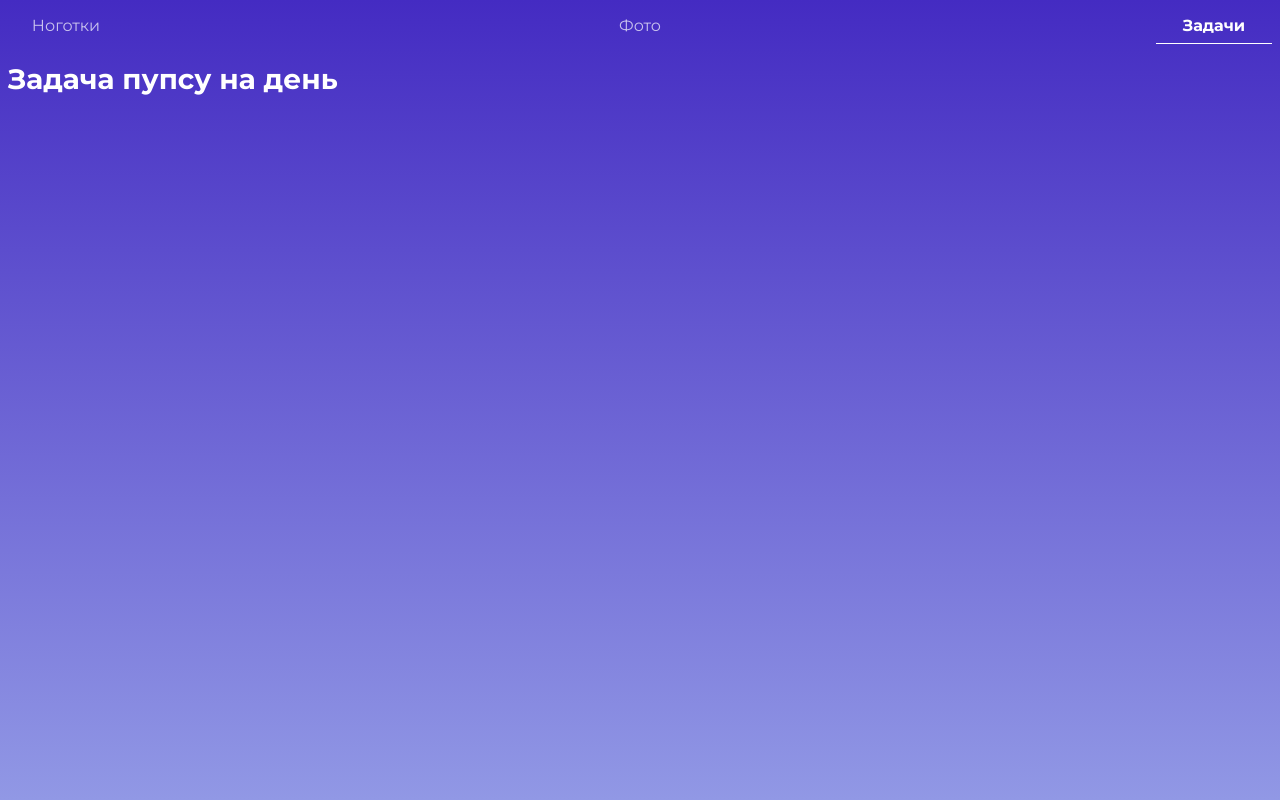
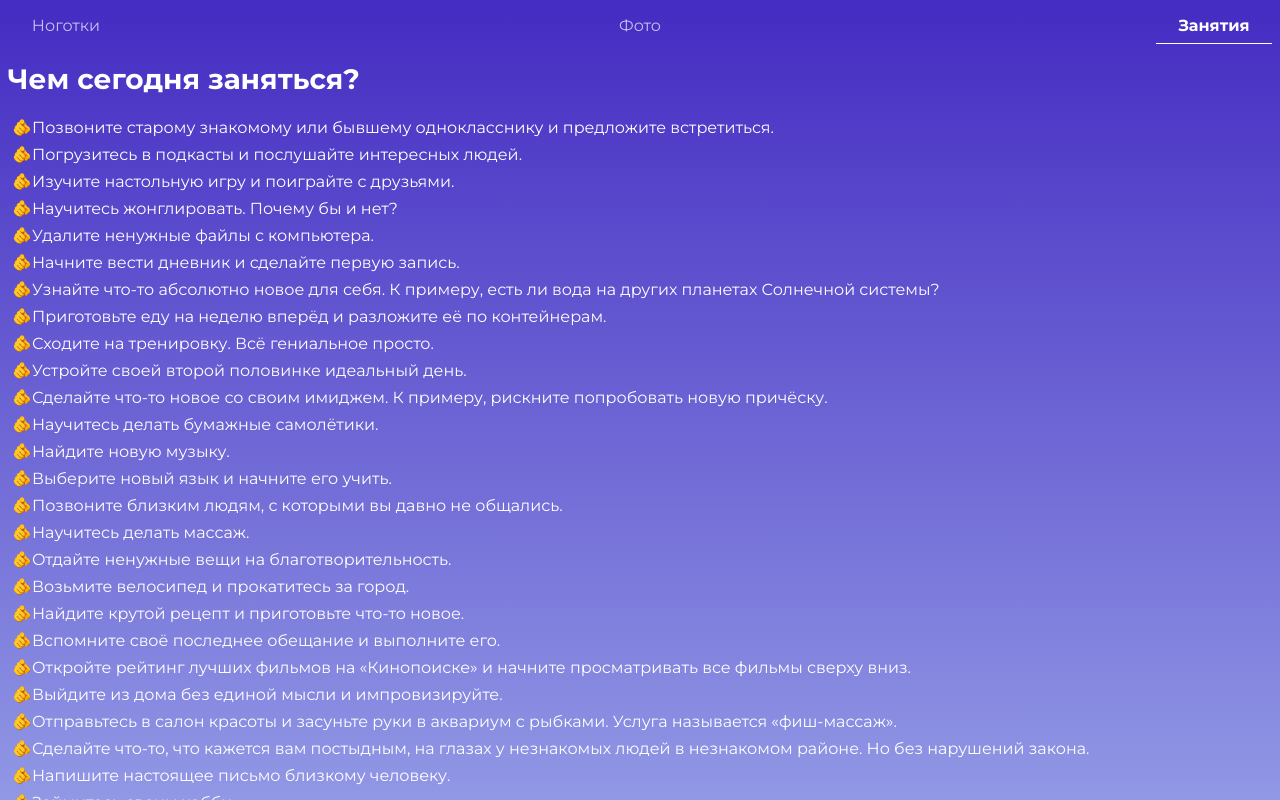
Before and after one commit to MBorkovskiy/nails-color-generator, a React (Vite) app: page /task in a window 1280 px wide. Built offline with nearby package versions, Linux system fonts and the light colour scheme.

Commit message:
add tasks

```diff
--- a/src/components/Header/Header.tsx
+++ b/src/components/Header/Header.tsx
@@ -18,7 +18,7 @@ export const Header = () => {
         to="/task"
         className={({ isActive }) => (isActive ? "active" : "")}
       >
-        Задачи
+        Занятия
       </NavLink>
     </header>
   );
--- a/src/components/Header/header.css
+++ b/src/components/Header/header.css
@@ -7,7 +7,6 @@ header {
   a {
     all: unset;
     padding: 8px;
-
     border-bottom: 1px solid transparent;
     width: 100px;
     text-align: center;
--- a/src/pages/Task/Task.tsx
+++ b/src/pages/Task/Task.tsx
@@ -1,9 +1,76 @@
+import "./task.css";
+
+const tasks = [
+  "Сходите в магазин за покупками на неделю.",
+  "Отсортируйте в менеджере задач дела на неделю.",
+  "Устройте книжный марафон и прочитайте книгу за один день.",
+  "Приберитесь в квартире.",
+  "Выйдите на улицу и пройдитесь пешком до места, в котором никогда не были.",
+  "Позвоните старому знакомому или бывшему однокласснику и предложите встретиться.",
+  "Погрузитесь в подкасты и послушайте интересных людей.",
+  "Изучите настольную игру и поиграйте с друзьями.",
+  "Научитесь жонглировать. Почему бы и нет?",
+  "Удалите ненужные файлы с компьютера.",
+  "Начните вести дневник и сделайте первую запись.",
+  "Узнайте что-то абсолютно новое для себя. К примеру, есть ли вода на других планетах Солнечной системы?",
+  "Приготовьте еду на неделю вперёд и разложите её по контейнерам.",
+  "Сходите на тренировку. Всё гениальное просто.",
+  "Устройте своей второй половинке идеальный день.",
+  "Сделайте что-то новое со своим имиджем. К примеру, рискните попробовать новую причёску.",
+  "Научитесь делать бумажные самолётики.",
+  "Найдите новую музыку.",
+  "Выберите новый язык и начните его учить.",
+  "Позвоните близким людям, с которыми вы давно не общались.",
+  "Научитесь делать массаж.",
+  "Отдайте ненужные вещи на благотворительность.",
+  "Возьмите велосипед и прокатитесь за город.",
+  "Найдите крутой рецепт и приготовьте что-то новое.",
+  "Вспомните своё последнее обещание и выполните его.",
+  "Откройте рейтинг лучших фильмов на «Кинопоиске» и начните просматривать все фильмы сверху вниз.",
+  "Выйдите из дома без единой мысли и импровизируйте.",
+  "Отправьтесь в салон красоты и засуньте руки в аквариум с рыбками. Услуга называется «фиш-массаж».",
+  "Сделайте что-то, что кажется вам постыдным, на глазах у незнакомых людей в незнакомом районе. Но без нарушений закона.",
+  "Напишите настоящее письмо близкому человеку.",
+  "Займитесь своим хобби.",
+  "Почистите холодильник.",
+  "Сходите в библиотеку и возьмите там книгу, которая вам понравится.",
+  "Напишите список вещей, которые вы хотите сделать за свою жизнь.",
+  "Отправьтесь фотографировать красивые места своего города.",
+  "Найдите школу йоги и опробуйте её.",
+  "Попробуйте научиться медитировать.",
+  "Научитесь карточному трюку.",
+  "Напишите письмо и отправьте его себе в будущем.",
+  "Начните готовить подарки на Новый год.",
+  "Выберите музыкальный инструмент и начните учиться на нём играть.",
+  "Исследуйте страны мира и решите, куда вы хотите отправиться.",
+  "Напишите список из 10 дел, которые хотите попробовать.",
+  "Найдите мероприятия по своим интересам и отправьтесь туда.",
+  "Отключитесь от всех электронных штук и проведите день в офлайне.",
+  "Сделайте подарок близкому человеку.",
+  "Отожмитесь максимальное количество раз и постарайтесь улучшить этот результат.",
+  "Постройте убежище из подушек.",
+  "Разрушьте убежище из подушек.",
+];
+
 export const Task = () => {
-  console.log("task");
+  const generateRandomNumbers = () => {
+    const first = Math.floor(Math.random() * ((tasks.length - 1) / 2));
+    const last = Math.floor(
+      Math.random() * tasks.length - 1 + (tasks.length - 1) / 2
+    );
+    return [first, last];
+  };
 
   return (
-    <div>
-      <h1>Задача пупсу на день</h1>
+    <div className="task-wrapper">
+      <h1>Чем сегодня заняться?</h1>
+      <ul>
+        {tasks
+          .slice(generateRandomNumbers()[0], generateRandomNumbers()[1])
+          .map((task) => (
+            <li>🫵{task}</li>
+          ))}
+      </ul>
     </div>
   );
 };
--- /dev/null
+++ b/src/pages/Task/task.css
@@ -0,0 +1,8 @@
+.task-wrapper {
+  ul {
+    padding-top: 18px;
+  }
+  li {
+    padding: 4px;
+  }
+}
```
